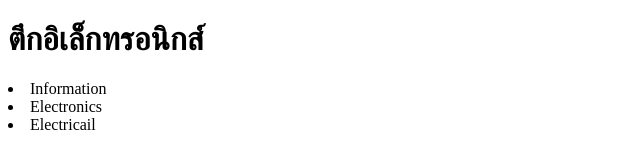
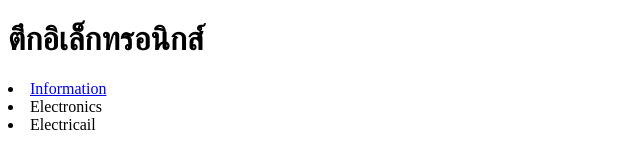
Before and after one commit to ReemWSW/comlab2, a plain HTML site: page index.html in a window 1280 px wide. Shown: the full height of the page, 0-640 px from the left. Drawn offline with Linux system fonts and the light colour scheme.

Commit message:
create link

```diff
--- a/index.html
+++ b/index.html
@@ -7,7 +7,7 @@
 </head>
 <body>
     <h1>ตึกอิเล็กทรอนิกส์</h1>
-    <li>Information</li>
+    <li> <a href="it.html">Information</a> </li>
     <li>Electronics</li>
     <li>Electricail</li>
 </body>
```
